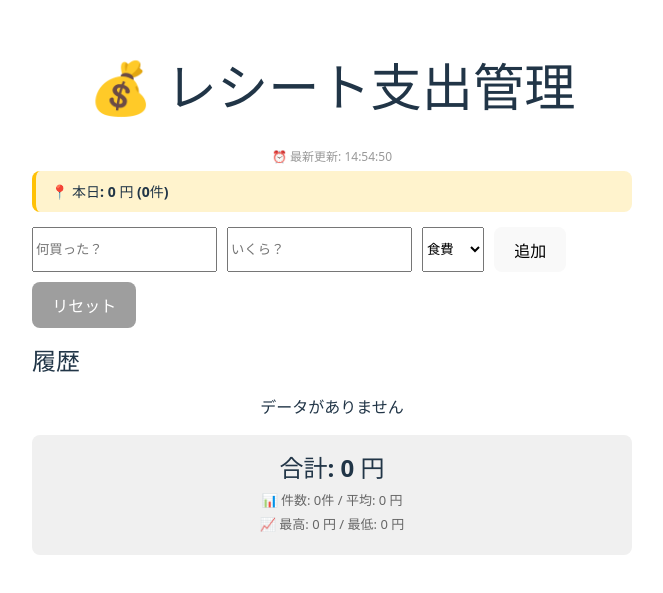
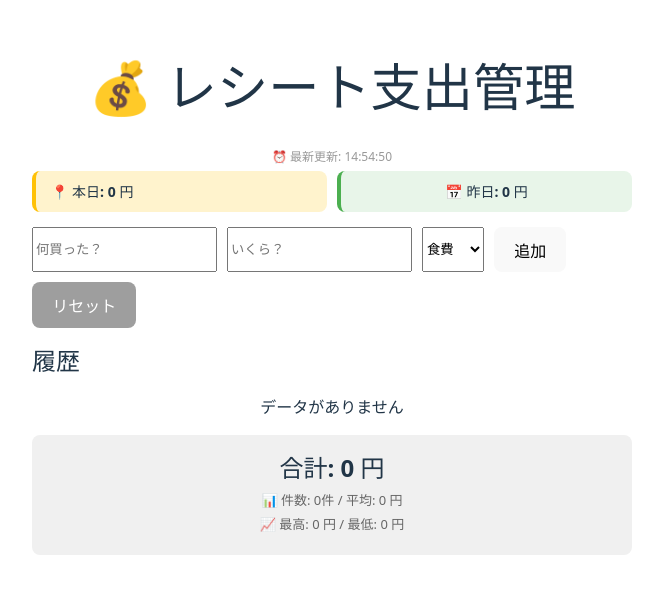
Before and after one commit to 2422041/receipt-app, a React (Vite) app in the folder frontend/: page / in a window 1280 px wide. Shown: the part 101-694 px from the top of the page, without its empty margins (308-971 px from the left). Built offline with nearby package versions, Linux system fonts and the light colour scheme.

Commit message:
feat: 機能の支出を表示を追加

```diff
--- a/frontend/src/App.tsx
+++ b/frontend/src/App.tsx
@@ -101,6 +101,11 @@ function App() {
   const todayExpenses = expenses.filter(item => item.date === today)
   const todayTotal = todayExpenses.reduce((sum, item) => sum + item.amount, 0)
 
+  // 📅 昨日の支出を計算
+  const yesterday = new Date(Date.now() - 86400000).toISOString().split('T')[0]
+  const yesterdayExpenses = expenses.filter(item => item.date === yesterday)
+  const yesterdayTotal = yesterdayExpenses.reduce((sum, item) => sum + item.amount, 0)
+
   // 🏆 最多カテゴリ（最も件数が多いカテゴリ）を取得
   const categoryCount = expenses.reduce((acc, item) => {
     acc[item.category] = (acc[item.category] || 0) + 1
@@ -129,14 +134,19 @@ function App() {
       <h1>💰 レシート支出管理</h1>
       <p style={{ margin: '5px 0', fontSize: '12px', color: '#999' }}>⏰ 最新更新: {lastUpdated}</p>
 
-      {/* 📅 本日の支出表示 */}
-      <div style={{ backgroundColor: '#fff3cd', padding: '10px 15px', borderRadius: '8px', marginBottom: '15px', borderLeft: '4px solid #ffc107', display: 'flex', justifyContent: 'space-between', alignItems: 'center' }}>
-        <p style={{ margin: 0, fontSize: '14px', fontWeight: 'bold' }}>📍 本日: {todayTotal.toLocaleString()} 円 ({todayExpenses.length}件)</p>
-        {todayExpenses.length > 0 && (
-          <button onClick={clearTodayExpenses} style={{ fontSize: '12px', backgroundColor: '#ff9800', color: 'white', border: 'none', padding: '5px 10px', borderRadius: '4px', cursor: 'pointer' }}>
-            本日をクリア
-          </button>
-        )}
+      {/* 📅 本日と昨日の支出表示 */}
+      <div style={{ display: 'grid', gridTemplateColumns: '1fr 1fr', gap: '10px', marginBottom: '15px' }}>
+        <div style={{ backgroundColor: '#fff3cd', padding: '10px 15px', borderRadius: '8px', borderLeft: '4px solid #ffc107', display: 'flex', justifyContent: 'space-between', alignItems: 'center' }}>
+          <p style={{ margin: 0, fontSize: '14px', fontWeight: 'bold' }}>📍 本日: {todayTotal.toLocaleString()} 円</p>
+          {todayExpenses.length > 0 && (
+            <button onClick={clearTodayExpenses} style={{ fontSize: '11px', backgroundColor: '#ff9800', color: 'white', border: 'none', padding: '3px 8px', borderRadius: '4px', cursor: 'pointer' }}>
+              クリア
+            </button>
+          )}
+        </div>
+        <div style={{ backgroundColor: '#e8f5e9', padding: '10px 15px', borderRadius: '8px', borderLeft: '4px solid #4caf50' }}>
+          <p style={{ margin: 0, fontSize: '14px', fontWeight: 'bold' }}>📅 昨日: {yesterdayTotal.toLocaleString()} 円</p>
+        </div>
       </div>
 
       {/* 入力フォーム */}
```
